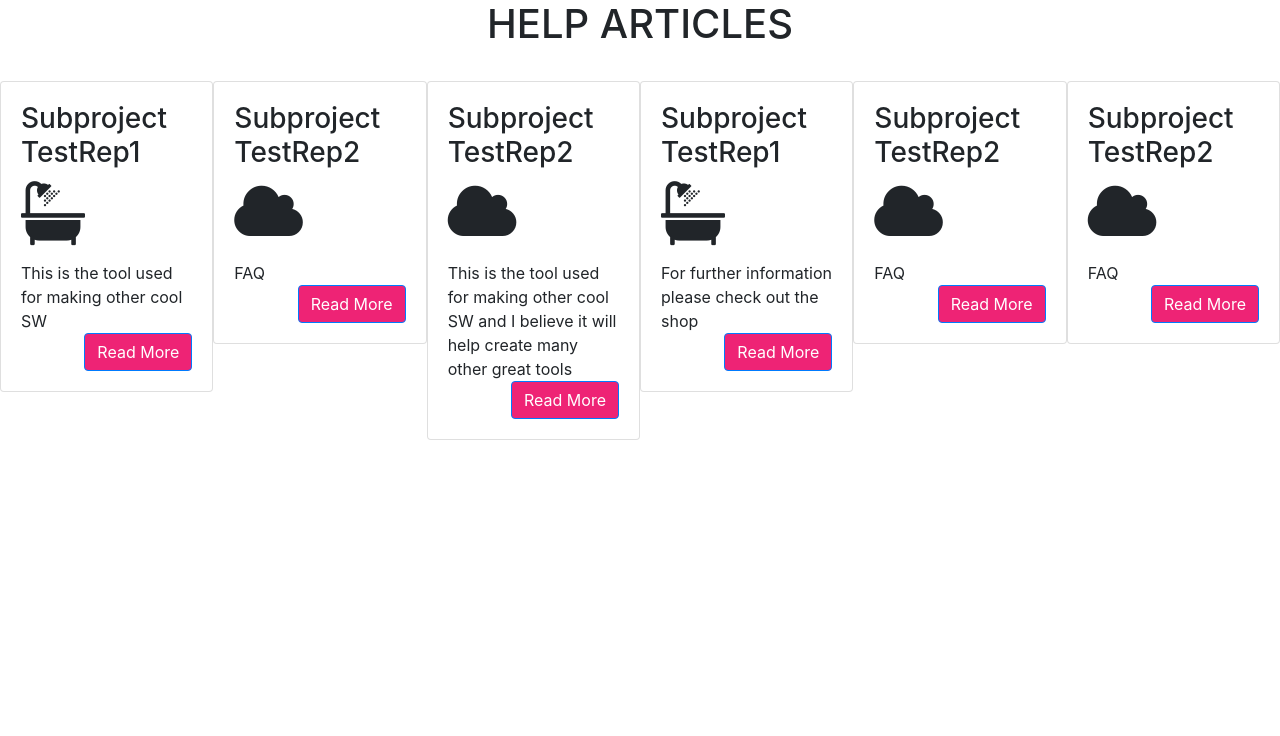
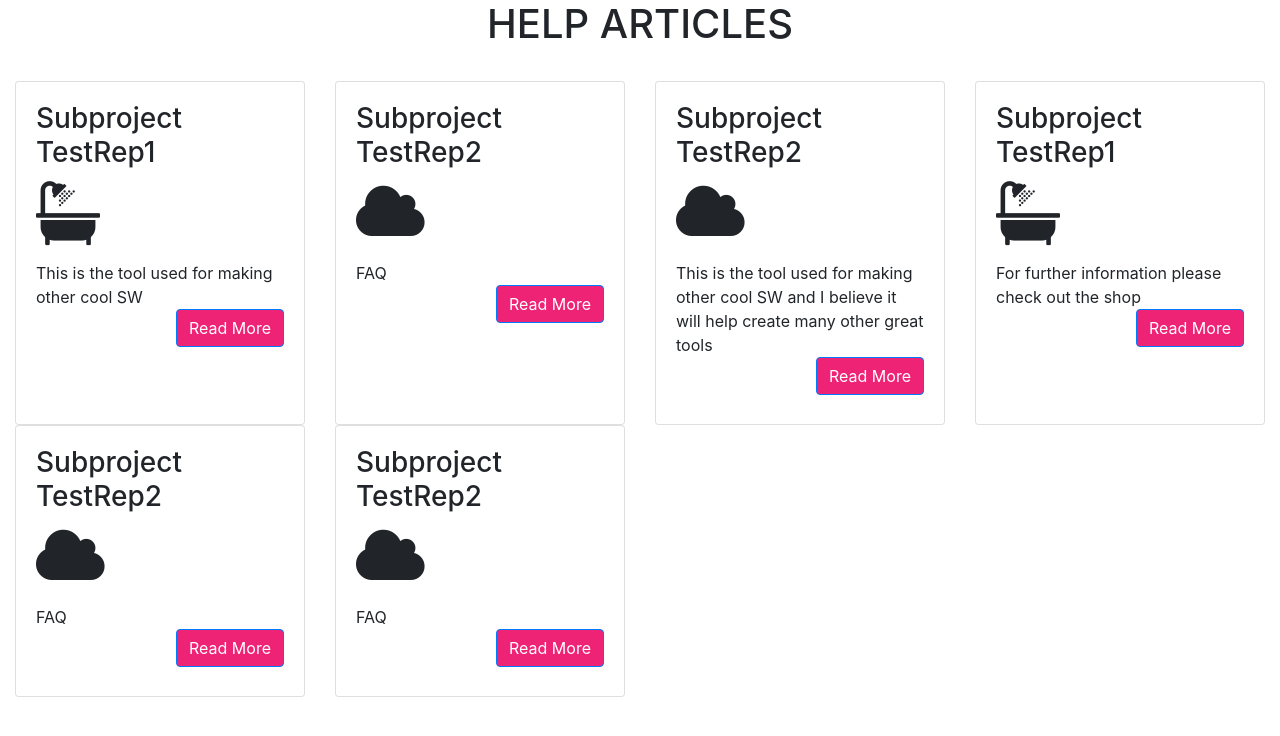
Before and after one commit to TestOrgLeonB/testorgleonb.github.io, a Jekyll site: the page built from README.md, in a window 1280 px wide. Shown: the top 736 px of the page. Built offline with Jekyll 4.4.1, drawn with Linux system fonts in a browser that asks for light colours; our own code applies the rules of GitHub Pages for plain Markdown files.

Commit message:
fix grid

```diff
--- a/_layouts/default.html
+++ b/_layouts/default.html
@@ -11,12 +11,12 @@
 <body>
     <div class="container-fluid">
         <h1 class="text-center mb-4">HELP ARTICLES</h1>
-        <div class="row row-cols-1 row-cols-md-2 row-cols-lg-3 g-3">
+        <div class="row">
             {% for project in site.data.projects %}
                 {% for subproject in project %}
                     {% assign remainder = forloop.index0 | modulo: 2 %}
                     {% if remainder == 1 %}
-                        <!-- <div class="col"> -->
+                        <div class="col-xs-12 col-s-12 col-md-4 col-lg-3">
                             <div class="card h-100 col" style="margin-top: 1vh;">
 
                                 <div class="card-body">
@@ -36,7 +36,7 @@
                                     </div>
                                 </div>
                             </div>
-                        <!-- </div> -->
+                        </div>
                     {% endif %}
                 {% endfor %}
             {% endfor %}
```
